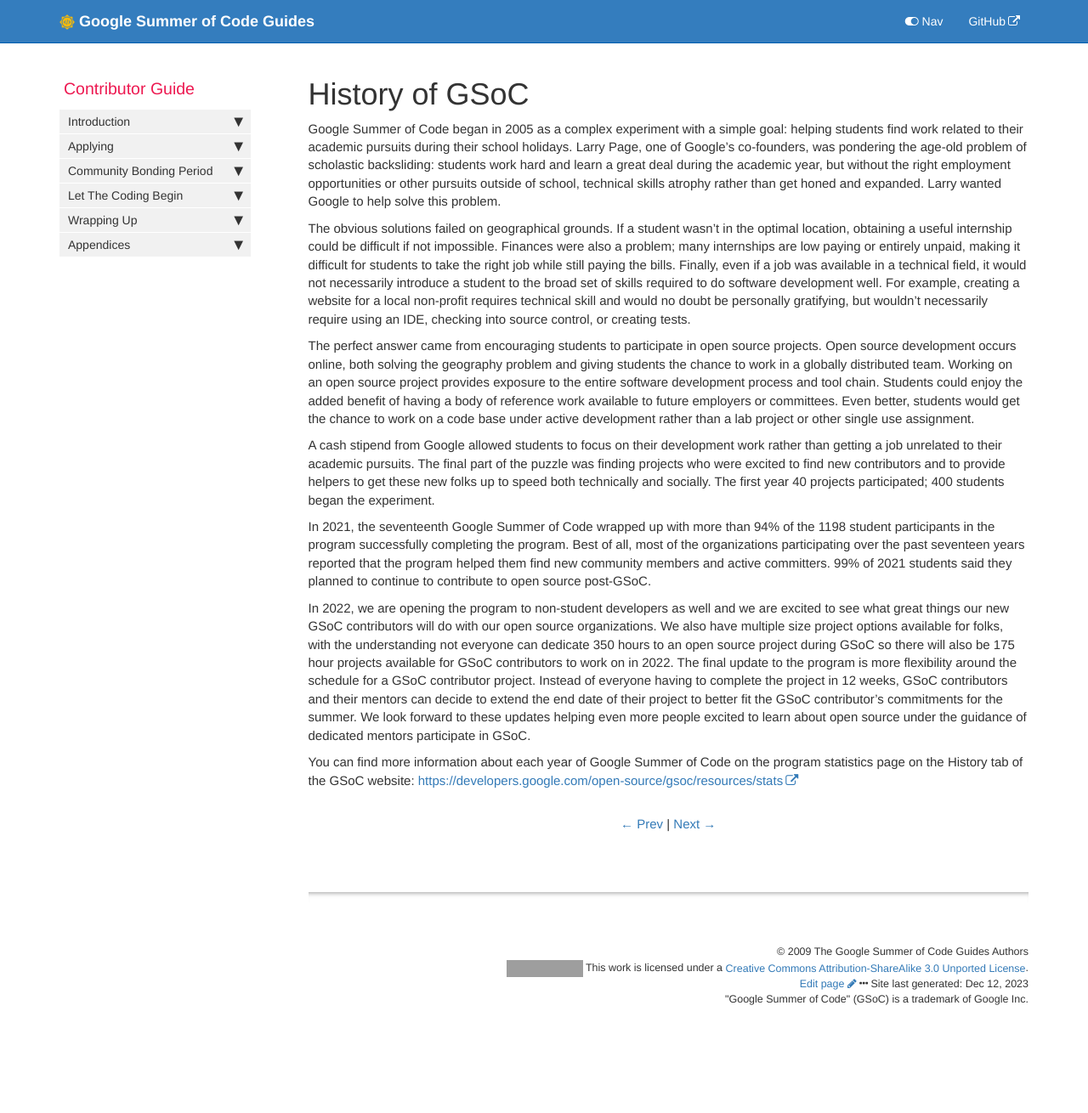
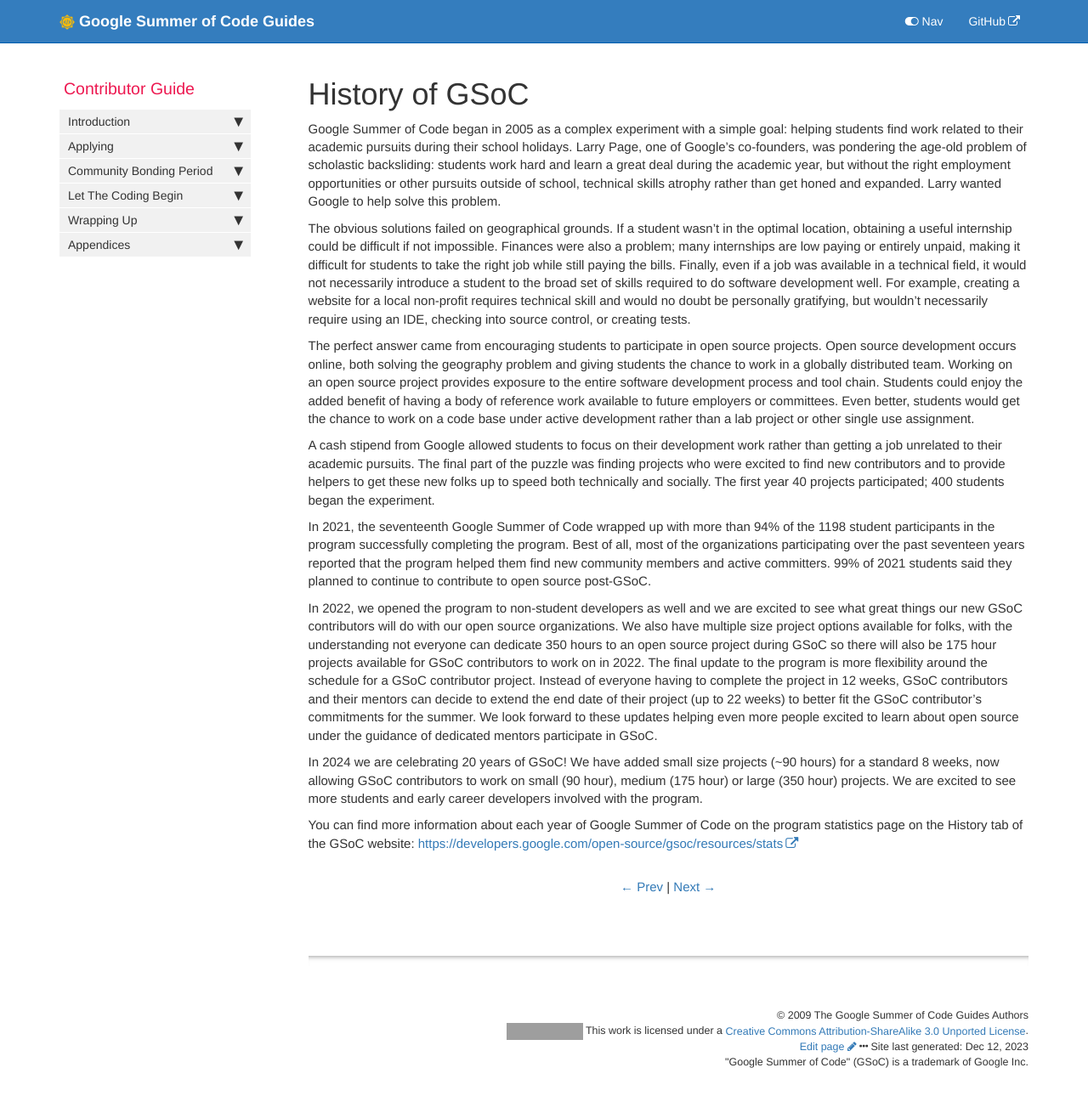
Before and after one commit to google/gsocguides, a Jekyll site: the page built from pages/student/19-history_of_gsoc.md, in a window 1280 px wide. Shown: the whole page at 85% size. Built offline with Jekyll 4.4.1, drawn with Linux system fonts in a browser that asks for light colours; before the commit the page ends 1236 px from its top, so only the background shows below that; grey boxes are pictures that could not be loaded.

Commit message:
Update 19-history_of_gsoc.md
added 2024

```diff
--- a/pages/student/19-history_of_gsoc.md
+++ b/pages/student/19-history_of_gsoc.md
@@ -16,6 +16,8 @@ A cash stipend from Google allowed students to focus on their development work r
 
 In 2021, the seventeenth Google Summer of Code wrapped up with more than 94% of the 1198 student participants in the program successfully completing the program. Best of all, most of the organizations participating over the past seventeen years reported that the program helped them find new community members and active committers. 99% of 2021 students said they planned to continue to contribute to open source post-GSoC.
 
-In 2022, we are opening the program to non-student developers as well and we are excited to see what great things our new GSoC contributors will do with our open source organizations. We also have multiple size project options available for folks, with the understanding not everyone can dedicate 350 hours to an open source project during GSoC so there will also be 175 hour projects available for GSoC contributors to work on in 2022. The final update to the program is more flexibility around the schedule for a GSoC contributor project. Instead of everyone having to complete the project in 12 weeks, GSoC contributors and their mentors can decide to extend the end date of their project to better fit the GSoC contributor's commitments for the summer. We look forward to these updates helping even more people excited to learn about open source under the guidance of dedicated mentors participate in GSoC.
+In 2022, we opened the program to non-student developers as well and we are excited to see what great things our new GSoC contributors will do with our open source organizations. We also have multiple size project options available for folks, with the understanding not everyone can dedicate 350 hours to an open source project during GSoC so there will also be 175 hour projects available for GSoC contributors to work on in 2022. The final update to the program is more flexibility around the schedule for a GSoC contributor project. Instead of everyone having to complete the project in 12 weeks, GSoC contributors and their mentors can decide to extend the end date of their project (up to 22 weeks) to better fit the GSoC contributor's commitments for the summer. We look forward to these updates helping even more people excited to learn about open source under the guidance of dedicated mentors participate in GSoC.
+
+In 2024 we are celebrating 20 years of GSoC! We have added small size projects (~90 hours) for a standard 8 weeks, now allowing GSoC contributors to work on small (90 hour), medium (175 hour) or large (350 hour) projects. We are excited to see more students and early career developers involved with the program.
 
 You can find more information about each year of Google Summer of Code on the program statistics page on the History tab of the GSoC website: <https://developers.google.com/open-source/gsoc/resources/stats>
```
